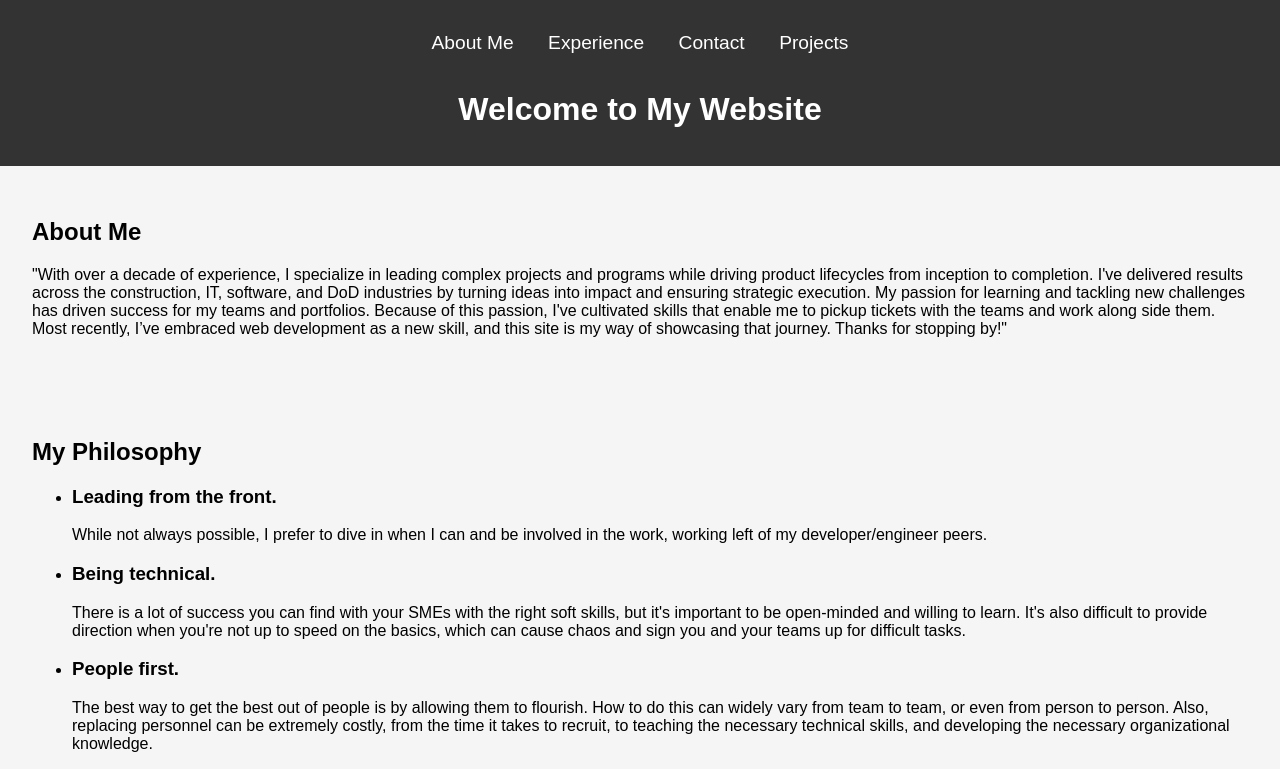
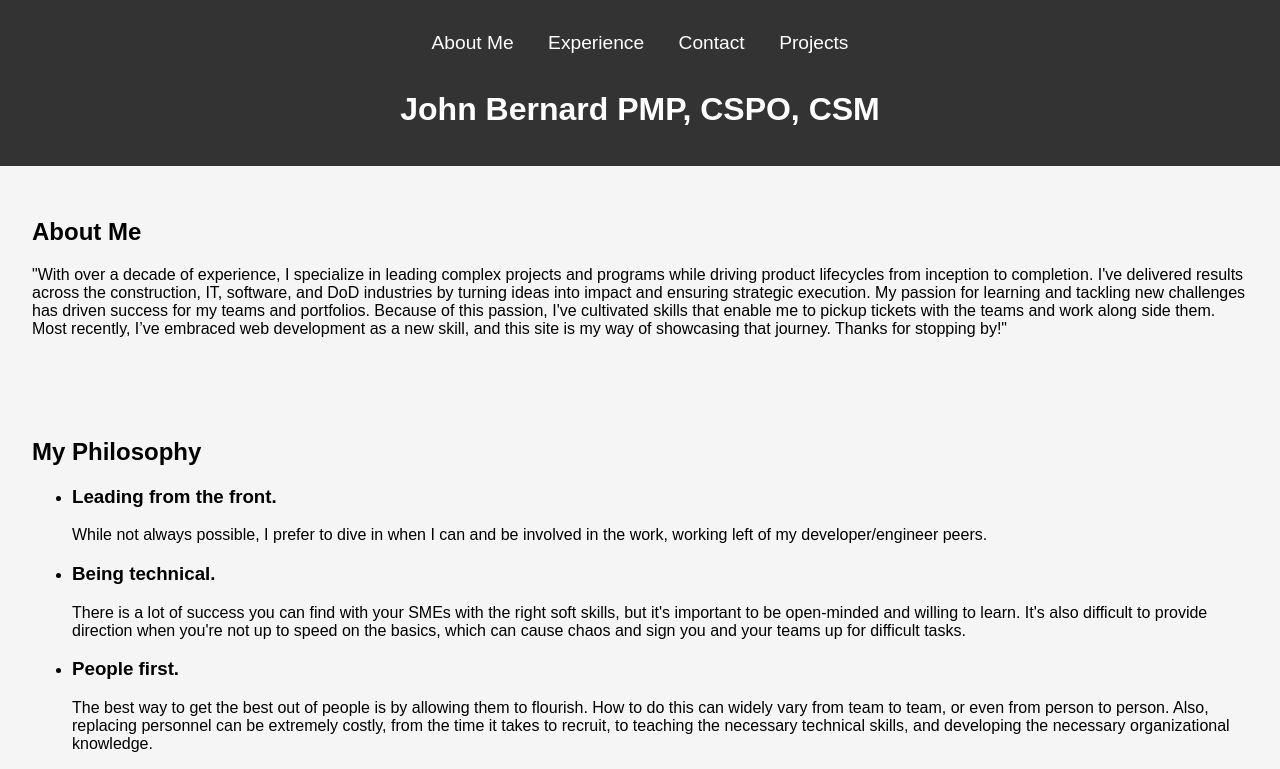
Before and after one commit to johnmbernard/personal_website, a plain HTML site: page index.html in a window 1280 px wide. Shown: the top 769 px of the page. Drawn offline with Linux system fonts and the light colour scheme.

Commit message:
slight tweaks to titles for landing and page

```diff
--- a/index.html
+++ b/index.html
@@ -3,7 +3,7 @@
 <head>
     <meta charset="UTF-8">
     <meta name="viewport" content="width=device-width, initial-scale=1.0">
-    <title>John Bernard PMP, CSM, CSPO</title>
+    <title>John Bernard</title>
     <link rel="stylesheet" href="styles.css">
 </head>
 <body>
@@ -16,7 +16,7 @@
                 <li><a href="myprojects.html">Projects</a></li>
             </ul>
         </nav>
-        <h1>Welcome to My Website</h1>
+        <h1>John Bernard PMP, CSPO, CSM</h1>
     </header>
 
     <section id="summary">
```
